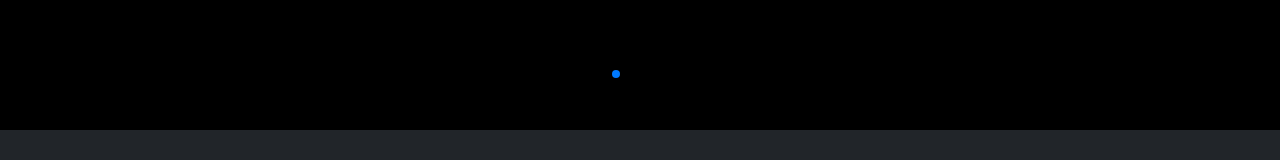
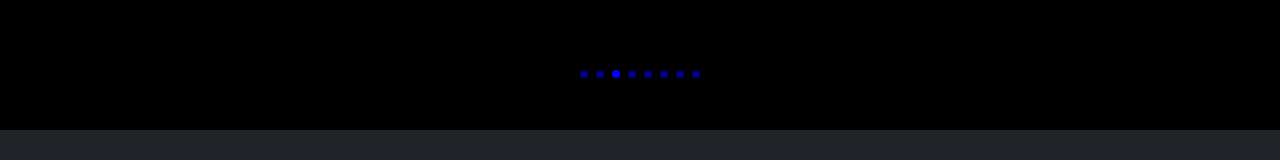
Before and after one commit to debasish1452003/ASME-Website, a React (Create React App) app: page / in a window 1280 px wide. Shown: the part 1470-1630 px from the top of the page. Built offline with nearby package versions, Linux system fonts and the light colour scheme.

Commit message:
final notify commit

```diff
--- a/src/style/index.css
+++ b/src/style/index.css
@@ -26,10 +26,10 @@ font-family: 'Roboto', sans-serif; */
 .page::before {
   content: "";
   background-image: url('https://i.postimg.cc/wvMVf9DR/Untitled.jpg');
-  /* Replace with your image URL */
+
   background-size: cover;
   background-position: center;
-  /* background-size: 100% 100%; */
+
   background-repeat: no-repeat;
   height: 100vh;
   display: flex;
@@ -39,14 +39,12 @@ font-family: 'Roboto', sans-serif; */
   background-color: black;
 
   overflow: hidden;
-  /* opacity: 0.5; */
+
   filter: blur(2px);
 
   margin: 0;
   padding: 0;
-  /* background-position-y: -100px;
-  background-position-x: 100px;  */
-  /* opacity: 0.8; */
+
 
 
   box-sizing: border-box;
@@ -126,17 +124,12 @@ font-family: 'Roboto', sans-serif; */
 
 
 .swiper {
-  /* width: 1200px; */
+
   width: 85%;
   height: 100%;
 }
 
-/*
-font-family: 'Playfair Display', serif;
-font-family: 'Poppins', sans-serif; */
 
-/* font-family: 'Montserrat', sans-serif;
-font-family: 'Roboto', sans-serif; */
 
 .notify {
   display: flex;
@@ -161,8 +154,7 @@ font-family: 'Roboto', sans-serif; */
 
 .mySwiper .swiper-button-prev,
 .mySwiper .swiper-button-next {
-  /* Your styles here */
-  /* color: black; */
+
   height: 8%;
 }
 
@@ -170,10 +162,19 @@ font-family: 'Roboto', sans-serif; */
   background-position: center;
   background-size: cover;
   width: 300px;
-  /* width: 100%; */
+
   height: 300px;
-  /* height: 100%; */
+
 }
+
+.swiper-pagination-bullet {
+  background-color: blue !important;
+}
+
+.swiper-pagination-bullet:not(.swiper-pagination-bullet-active) {
+  opacity: 0.5 !important;
+}
+
 
 .swiper-slide img {
   display: block;
```
Also changed, not shown: test.txt (deleted).
